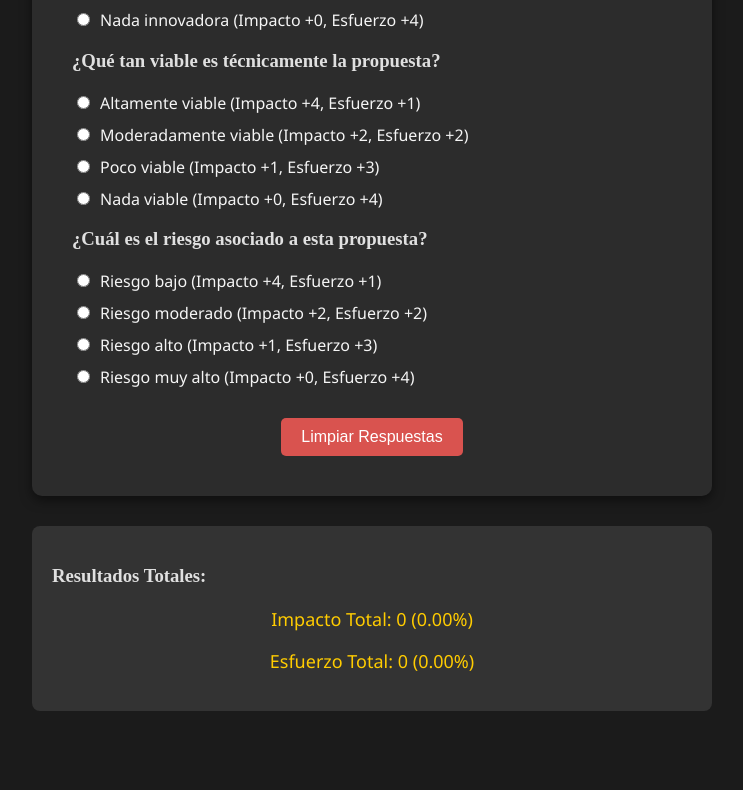
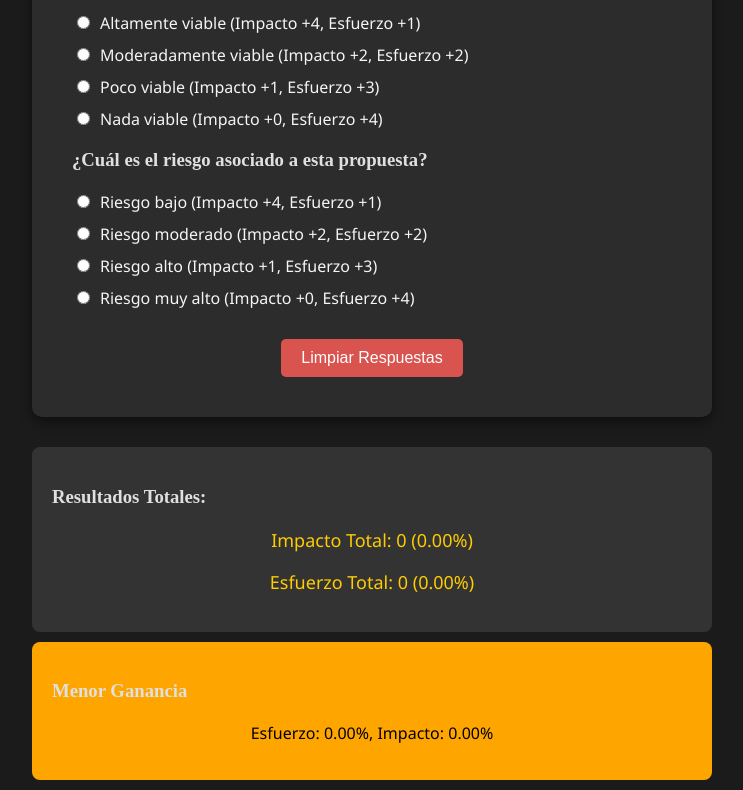
Before and after one commit to CarlosBD1988/matriz-impacto-app, a React (Create React App) app: page / in a window 1280 px wide. Shown: the part 871-1661 px from the top of the page, without its empty margins (268-1011 px from the left). Before the commit the page ends 1582 px from the top, so only its background shows below. Built offline with nearby package versions, Linux system fonts and the light colour scheme.

Commit message:
Add calculo de cuadrantes

```diff
--- /dev/null
+++ b/src/Cuadrante.css
@@ -0,0 +1,23 @@
+.cuadrante {
+    padding: 20px;
+    margin: 10px 0;
+    border-radius: 8px;
+    color: black; /* Texto en negro para mejor legibilidad */
+  }
+
+  .cuadrante.amarrillo {
+    background-color: yellow;
+
+  }
+
+  .cuadrante.verde {
+    background-color: green;
+  }
+
+  .cuadrante.naranja {
+    background-color: orange;
+  }
+
+  .cuadrante.rojo {
+    background-color: red;
+  }
--- /dev/null
+++ b/src/Cuadrante.js
@@ -0,0 +1,14 @@
+// Cuadrante.js
+import React from 'react';
+import './Cuadrante.css'; // Asegúrate de crear este archivo para los estilos
+
+const Cuadrante = ({ color, titulo, descripcion }) => {
+  return (
+    <div className={`cuadrante ${color}`}>
+      <h3>{titulo}</h3>
+      <p>{descripcion}</p>
+    </div>
+  );
+};
+
+export default Cuadrante;
--- a/src/Formulario.js
+++ b/src/Formulario.js
@@ -1,5 +1,7 @@
 import React, { useState } from 'react';
 import './Formulario.css'; // Importa el archivo CSS
+import Cuadrante from './Cuadrante'; // Asegúrate de importar el nuevo componente
+
 
 function Formulario() {
   // Definimos las preguntas en un arreglo
@@ -107,7 +109,17 @@ function Formulario() {
       const porcentajeImpacto = ((impactoTotal / maxImpacto) * 100).toFixed(2);
       const porcentajeEsfuerzo = ((esfuerzoTotal / maxEsfuerzo) * 100).toFixed(2);
 
-
+      const determinarCuadrante = () => {
+        if (porcentajeEsfuerzo > 50 && porcentajeImpacto > 50) {
+          return { color: 'amarrillo', titulo: 'Ganancia Rápida', descripcion: `Esfuerzo: ${porcentajeEsfuerzo}%, Impacto: ${porcentajeImpacto}%` };
+        } else if (porcentajeEsfuerzo <= 50 && porcentajeImpacto > 50) {
+          return { color: 'verde', titulo: 'Oportunidades', descripcion: `Esfuerzo: ${porcentajeEsfuerzo}%, Impacto: ${porcentajeImpacto}%` };
+        } else if (porcentajeEsfuerzo <= 50 && porcentajeImpacto <= 50) {
+          return { color: 'naranja', titulo: 'Menor Ganancia', descripcion: `Esfuerzo: ${porcentajeEsfuerzo}%, Impacto: ${porcentajeImpacto}%` };
+        } else {
+          return { color: 'rojo', titulo: 'Descartar', descripcion: `Esfuerzo: ${porcentajeEsfuerzo}%, Impacto: ${porcentajeImpacto}%` };
+        }
+      };
 
 
 
@@ -120,6 +132,7 @@ const handleReset = () => {
     setIdea(''); // Limpiar la idea también
   };
 
+  const cuadrante = determinarCuadrante();
 
   return (
     <div>
@@ -170,6 +183,9 @@ const handleReset = () => {
         <p>Impacto Total: {impactoTotal} ({porcentajeImpacto}%)</p>
         <p>Esfuerzo Total: {esfuerzoTotal} ({porcentajeEsfuerzo}%)</p>
       </div>
+
+      {/* Mostrar el cuadrante */}
+      <Cuadrante color={cuadrante.color} titulo={cuadrante.titulo} descripcion={cuadrante.descripcion} />
     </div>
   );
 }
```
